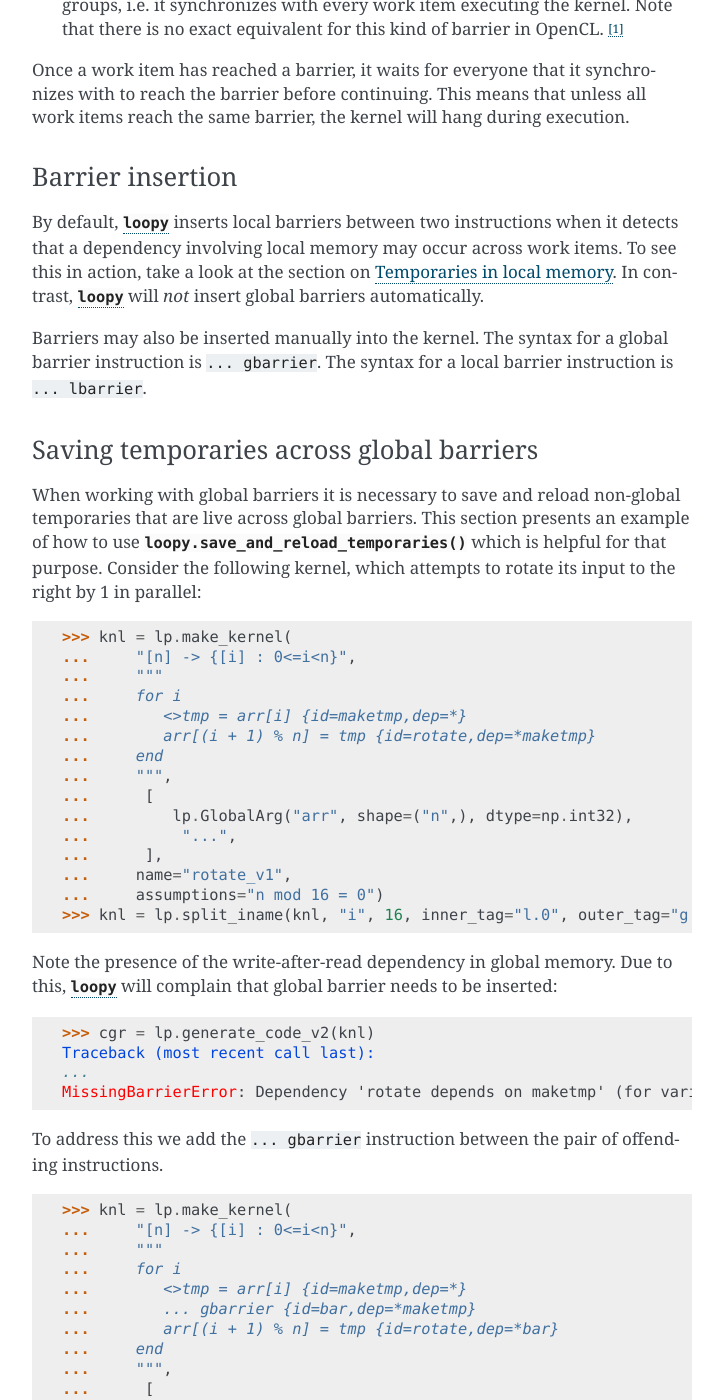
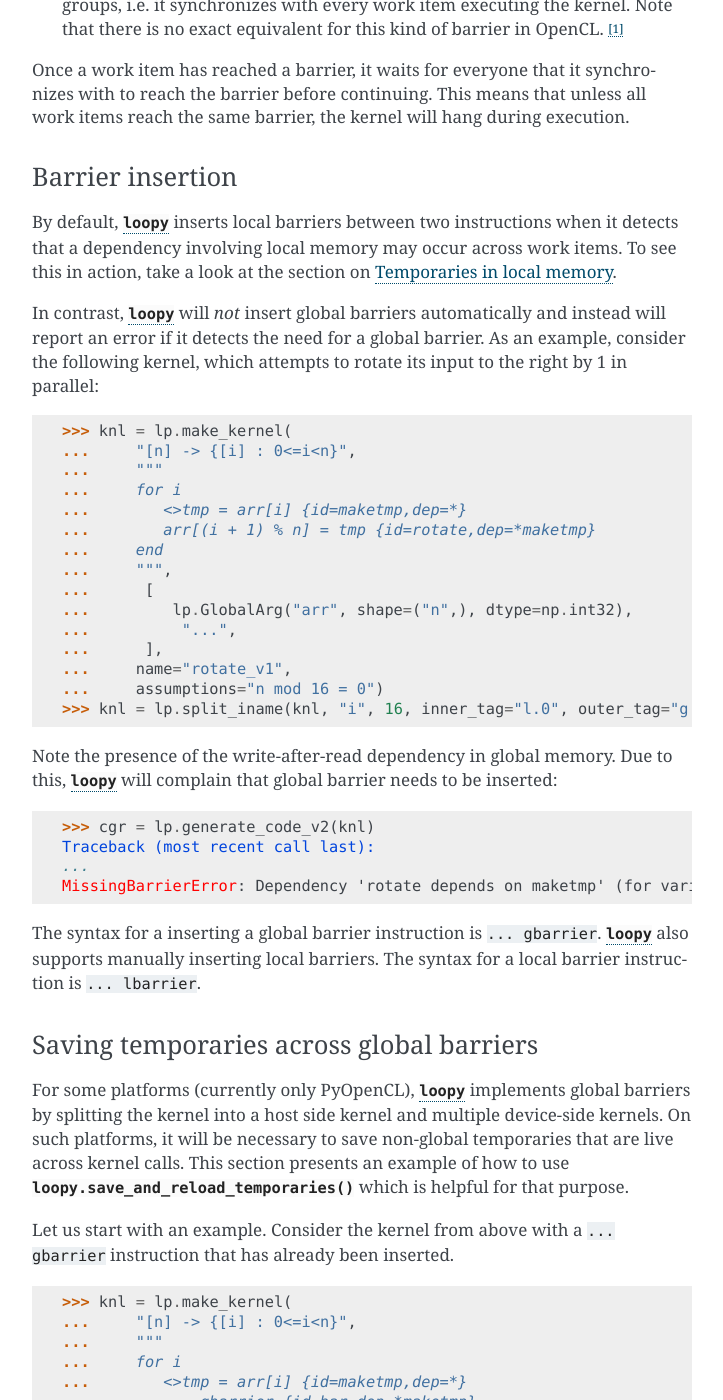
Before and after one commit to inducer/loopy, a Sphinx documentation site: the page built from doc/tutorial.rst, in a window 1280 px wide and 1400 px high, scrolled down 21177 px. Shown: the whole window, without its empty margins (388-1111 px from the left). Built offline with Sphinx 7.4.7, drawn with Linux system fonts in a browser that asks for light colours; some of the changed text lies outside the part shown.

Commit message:
Add a comment about when spill and reload is necessary; add an example about how loopy complains about a missing global barrier.

```diff
--- a/doc/tutorial.rst
+++ b/doc/tutorial.rst
@@ -1123,21 +1123,12 @@ Barrier insertion
 
 By default, :mod:`loopy` inserts local barriers between two instructions when it
 detects that a dependency involving local memory may occur across work items. To
-see this in action, take a look at the section on :ref:`local_temporaries`. In
-contrast, :mod:`loopy` will *not* insert global barriers automatically.
-
-Barriers may also be inserted manually into the kernel. The syntax for a global
-barrier instruction is ``... gbarrier``. The syntax for a local barrier
-instruction is ``... lbarrier``.
-
-Saving temporaries across global barriers
-~~~~~~~~~~~~~~~~~~~~~~~~~~~~~~~~~~~~~~~~~
-
-When working with global barriers it is necessary to save and reload non-global
-temporaries that are live across global barriers. This section presents an
-example of how to use :func:`loopy.save_and_reload_temporaries` which is helpful
-for that purpose. Consider the following kernel, which attempts to rotate its
-input to the right by 1 in parallel:
+see this in action, take a look at the section on :ref:`local_temporaries`.
+
+In contrast, :mod:`loopy` will *not* insert global barriers automatically and
+instead will report an error if it detects the need for a global barrier. As an
+example, consider the following kernel, which attempts to rotate its input to
+the right by 1 in parallel:
 
 .. doctest::
 
@@ -1165,8 +1156,22 @@ this, :mod:`loopy` will complain that global barrier needs to be inserted:
    ...
    MissingBarrierError: Dependency 'rotate depends on maketmp' (for variable 'arr') requires synchronization by a global barrier (add a 'no_sync_with' instruction option to state that no synchronization is needed)
 
-To address this we add the ``... gbarrier`` instruction between the pair of
-offending instructions.
+The syntax for a inserting a global barrier instruction is
+``... gbarrier``. :mod:`loopy` also supports manually inserting local
+barriers. The syntax for a local barrier instruction is ``... lbarrier``.
+
+Saving temporaries across global barriers
+~~~~~~~~~~~~~~~~~~~~~~~~~~~~~~~~~~~~~~~~~
+
+For some platforms (currently only PyOpenCL), :mod:`loopy` implements global
+barriers by splitting the kernel into a host side kernel and multiple
+device-side kernels. On such platforms, it will be necessary to save non-global
+temporaries that are live across kernel calls. This section presents an example
+of how to use :func:`loopy.save_and_reload_temporaries` which is helpful for
+that purpose.
+
+Let us start with an example. Consider the kernel from above with a
+``... gbarrier`` instruction that has already been inserted.
 
 .. doctest::
 
@@ -1194,10 +1199,9 @@ Here is what happens when we try to generate code for the kernel:
    ...
    MissingDefinitionError: temporary variable 'tmp' gets used in subkernel 'rotate_v2_0' without a definition (maybe you forgot to call loopy.save_and_reload_temporaries?)
 
-To understand what is going on, you need to know that :mod:`loopy` implements
-global barriers by splitting the kernel into multiple device-side kernels. The
-splitting happens when the instruction schedule is generated. To see the
-schedule, we must first call :func:`loopy.get_one_scheduled_kernel`:
+This happens due to the kernel splitting done by :mod:`loopy`. The splitting
+happens when the instruction schedule is generated. To see the schedule, we
+should call :func:`loopy.get_one_scheduled_kernel`:
 
    >>> knl = lp.get_one_scheduled_kernel(lp.preprocess_kernel(knl))
    >>> print(knl)
```
